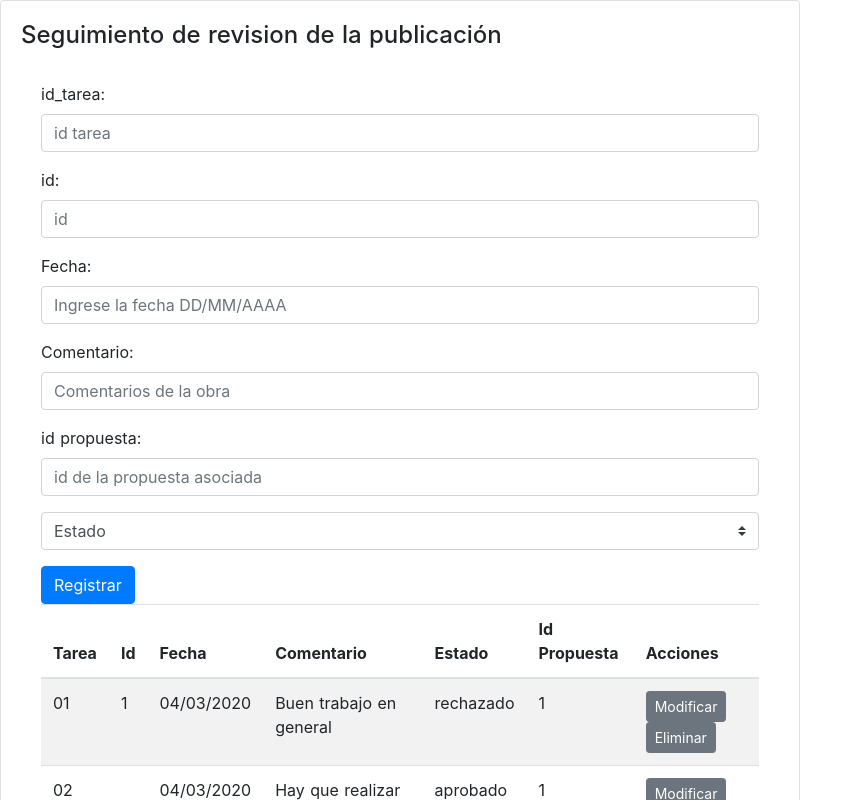
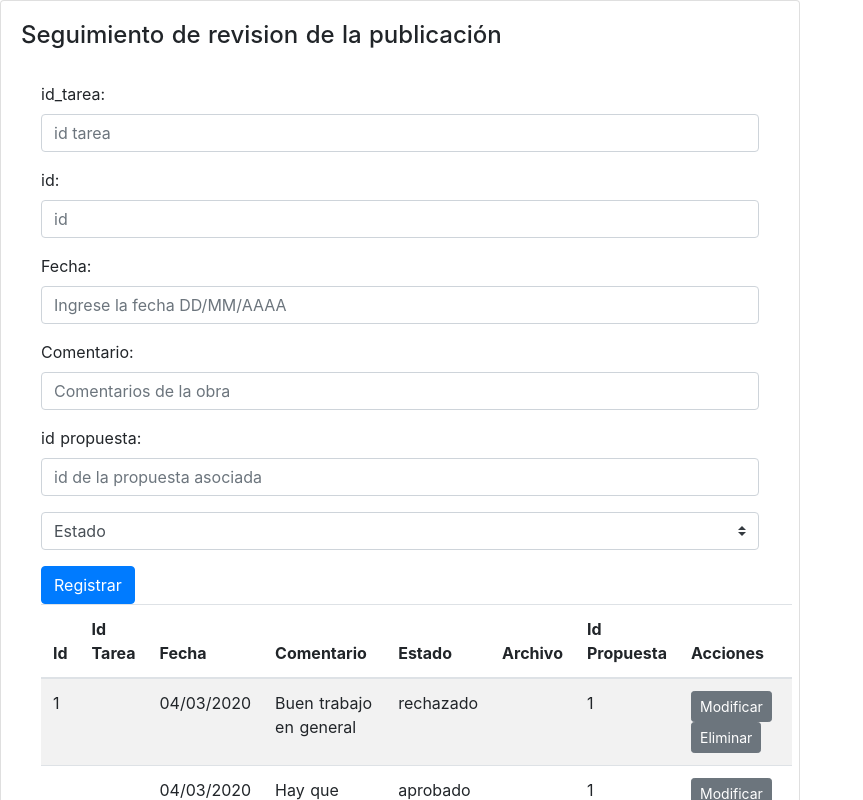
Before and after one commit to JsonVM/proyect, a Nuxt app in the folder gestion-publicacion/: page /seguimiento-publicacion in a window 1280 px wide. Shown: the top 800 px of the page, without its empty margins (0-863 px from the left). Built offline with nearby package versions, Linux system fonts and the light colour scheme; no server answers.

Commit message:
CRUD seguimiento publicacion

```diff
--- a/gestion-publicacion/assets/seguimiento-publicacion.js
+++ b/gestion-publicacion/assets/seguimiento-publicacion.js
@@ -9,6 +9,7 @@ export default {
 
             //Variable que guarda el id que se quiere eliminar
             id_eliminar: 0,
+            id_actualizar: 0,
             //se guardan todos los seguimientos nuevos que se ingresan
             seg: {
                 tarea: "",
@@ -59,6 +60,7 @@ export default {
                     acciones: true
                 }
             ],
+            fields:["id","id_tarea","fecha","comentario","estado","archivo","id_propuesta","acciones"],
             estado: [
                 { value: null, text: "Estado", disabled: true },
                 { value: "aprobado", text: "aprobado" },
@@ -104,7 +106,13 @@ export default {
 
         },
         //eliminanos un seguimiento segun el id que se le pase por parametro
-        eliminarSeguimiento() {
+        eliminarSeguimiento({item}) {
+            console.log(item.id);
+            let i = item.id;
+            console.log("id: " + i)
+            //this.seg= this.lista_seguimientos[i];
+            //console.log(this.seg);
+            //this.id_eliminar = this.lista_seguimientos[item].id;
             let direccion = "http://localhost:3001/seguimiento-publicacion/"+this.id_eliminar;
             console.log(this.id_eliminar)
             axios
--- a/gestion-publicacion/pages/seguimiento-publicacion.vue
+++ b/gestion-publicacion/pages/seguimiento-publicacion.vue
@@ -73,7 +73,7 @@
         <b-button @click="actualizarSeguimiento()" variant="primary" v-else
           >Actualizar datos</b-button
         >
-        <b-table striped hover :items="lista_seguimientos">
+        <b-table striped hover :items="lista_seguimientos" :fields="fields">
           <template v-slot:cell(acciones)="row">
             <div>
               <b-button size="sm" @click="cargarSeguimiento(row)" class="mr-2"
```
